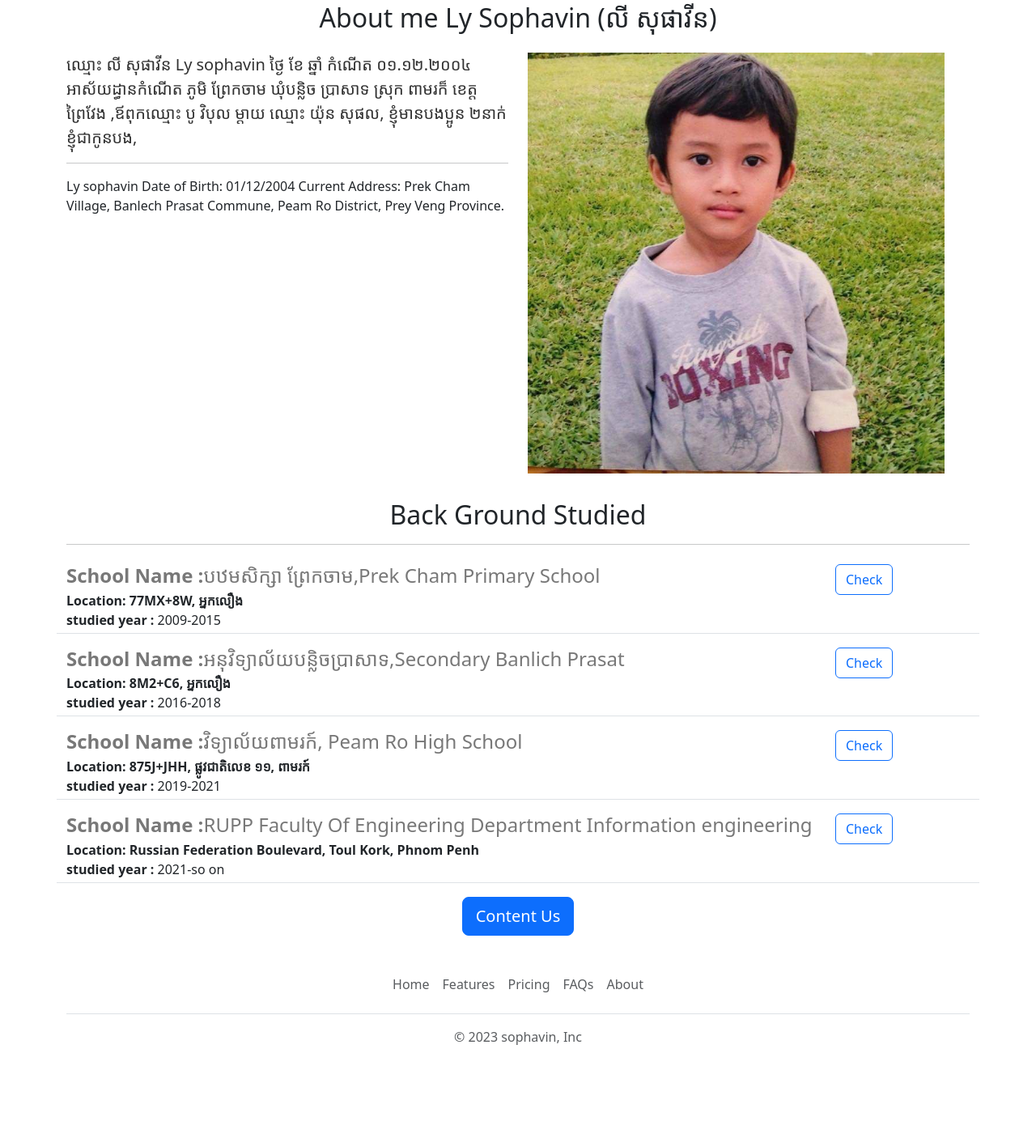
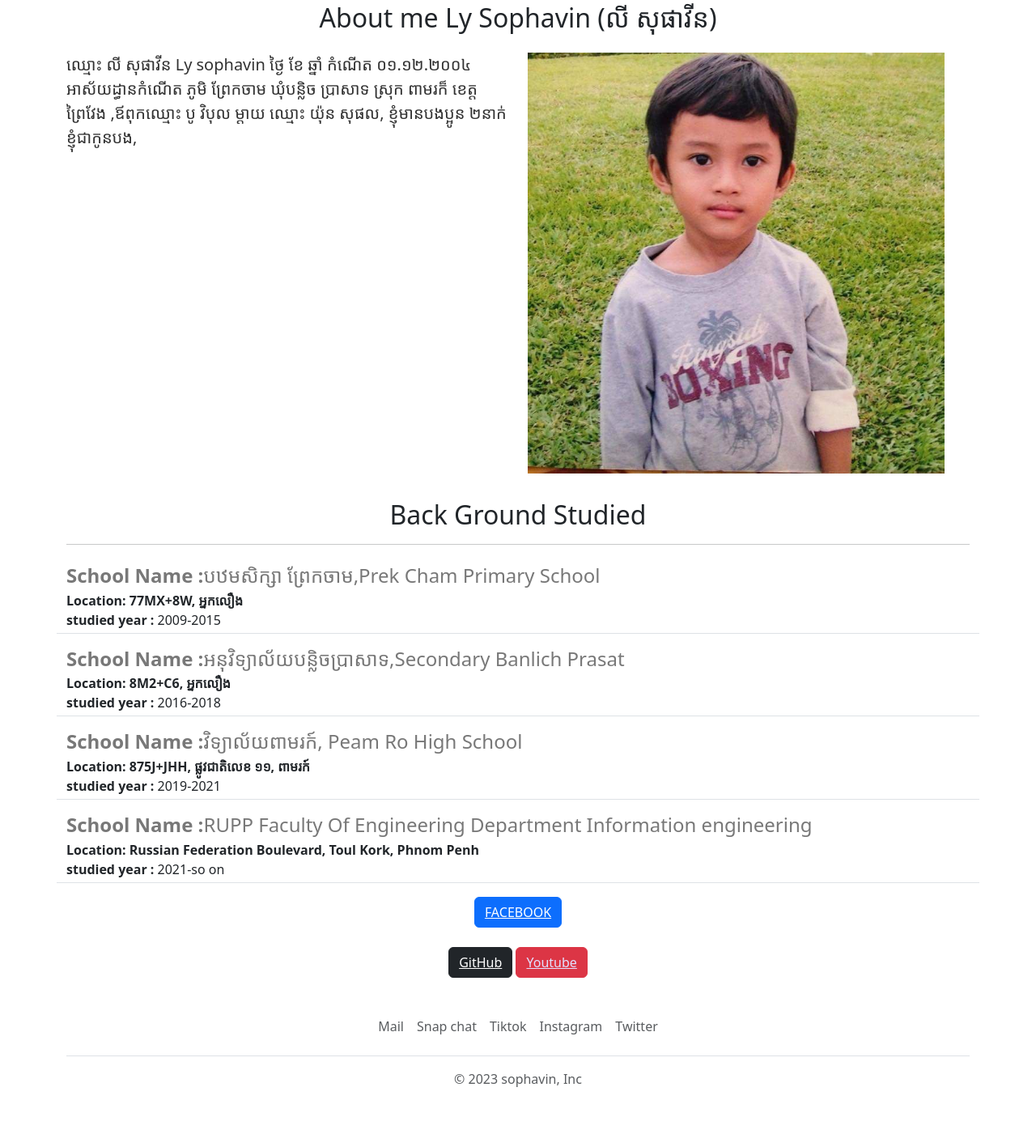
Before and after one commit to lysophavin18/mywepsite, a Flask app: page / in a window 1280 px wide. Shown: the part 463-1864 px from the top of the page at 81% size. Before the commit the page ends 1754 px from the top, so only its background shows below. Run offline with Flask 2, Linux system fonts and the light colour scheme.

Commit message:
new changes

```diff
--- a/templates/footer.html
+++ b/templates/footer.html
@@ -1,11 +1,15 @@
 <div class="container">
     <footer class="py-3 my-4">
         <ul class="nav justify-content-center border-bottom pb-3 mb-3">
-            <l1 class="nav-item"><a href="#" class="nav-link px-2 text-muted">Home</a></l1>
-             <l1 class="nav-item"><a href="#" class="nav-link px-2 text-muted">Features</a></l1>
-             <l1 class="nav-item"><a href="#" class="nav-link px-2 text-muted">Pricing</a></l1>
-             <l1 class="nav-item"><a href="#" class="nav-link px-2 text-muted">FAQs</a></l1>
-             <l1 class="nav-item"><a href="#" class="nav-link px-2 text-muted">About</a></l1>
+            <l1 class="nav-item"><a href="https://www.google.com/search?q=lysophavin1122004%40gmail.com&oq=&aqs=chrome.0.35i39i362j46i39i199i362i465j35i39i362l3j46i39i199i362i465j35i39i362l2.15942j0j7&sourceid=chrome&ie=UTF-8" target="_blank" class="nav-link px-2 text-muted">Mail </a>
+                </l1>
+
+            <l1 class="nav-item"><a href="https://www.snapchat.com/add/lysophavin?share_id=7osalGD0tVc&locale=en-GB" target="_blank"
+                                      class="nav-link px-2 text-muted">Snap chat</a></l1>
+
+             <l1 class="nav-item"><a href="https://www.tiktok.com/@sophavinly?_t=8b13rEMgMyH&_r=1 "target="_blank" class="nav-link px-2 text-muted">Tiktok</a></l1>
+             <l1 class="nav-item"><a href="https://instagram.com/sophavin_ly?igshid=ZDdkNTZiNTM=" target="_blank" class="nav-link px-2 text-muted" >Instagram</a></l1>
+             <l1 class="nav-item"><a href="https://twitter.com/LSophavin?t=nE4R-3608uCGZr6Qm_gWKw&s=09"target="_blank" class="nav-link px-2 text-muted">Twitter</a></l1>
         </ul>
          <p class="text-center text-muted">&copy; 2023 sophavin,  Inc</p>
     </footer>
--- a/templates/home.html
+++ b/templates/home.html
@@ -31,12 +31,11 @@
               About me  Ly Sophavin (លី សុផាវីន)
             </h2>
               <div class="row">
-                  <div class="col-6">
+                 <div class="col-6">
             <p class="lead" style="color: rgb(50,50,50);">
               ឈ្មោះ លី សុផាវីន Ly sophavin ថ្ងៃ ខែ ឆ្នាំ កំណេីត ០១.១២.២០០៤ អាស័យដ្ធានកំណេីត ភូមិ ព្រែកចាម ឃុំបន្លិច ប្រាសាទ
               ស្រុក ពាមរក៏ ខេត្ត ព្រៃវែង ,ឪពុកឈ្មោះ បូ វិបុល ម្ដាយ ឈ្មោះ យ៉ុន សុផល,  ខ្ញុំមានបងប្អូន ២នាក់ ខ្ញុំជាកូនបង,
-                <hr>
-                 Ly sophavin Date of Birth: 01/12/2004 Current Address: Prek Cham Village, Banlech Prasat Commune, Peam Ro District, Prey Veng Province.
+
             </p>
                       </div>
                   <div class="col-6">
@@ -56,7 +55,21 @@
           </div>
 
             <div class="text-center">
-              <button class="btn btn-primary btn-lg"> Content Us </button>
+
+
+
+                <button  type="button" class="btn btn-primary" >
+                     <a href="https://www.facebook.com/profile.php?id=100039096759812" style = color:rgb(255,255,255)> FACEBOOK</a>
+                </button>
+                    <br>
+                    <br>
+                 <button type="button" class="btn btn-dark">
+                     <a href="https://github.com/lysophavin18" style =color:rgb(255,255,255)>GitHub</a>
+                 </button>
+
+                 <button  type="button" class="btn btn-danger">
+                     <a href="https://www.youtube.com/channel/UCpt8CK57U1SSl9KfJDFBgMA" style =color:rgb(225,225,255)>Youtube</a>
+                 </button>
             </div>
 
         {% include 'footer.html' %}
--- a/templates/school.html
+++ b/templates/school.html
@@ -18,7 +18,7 @@
         </div>
 
  <div class="col-2">
-     <button type="button" class="btn btn-outline-primary">Check</button>
+
    </div>
 
 
```
